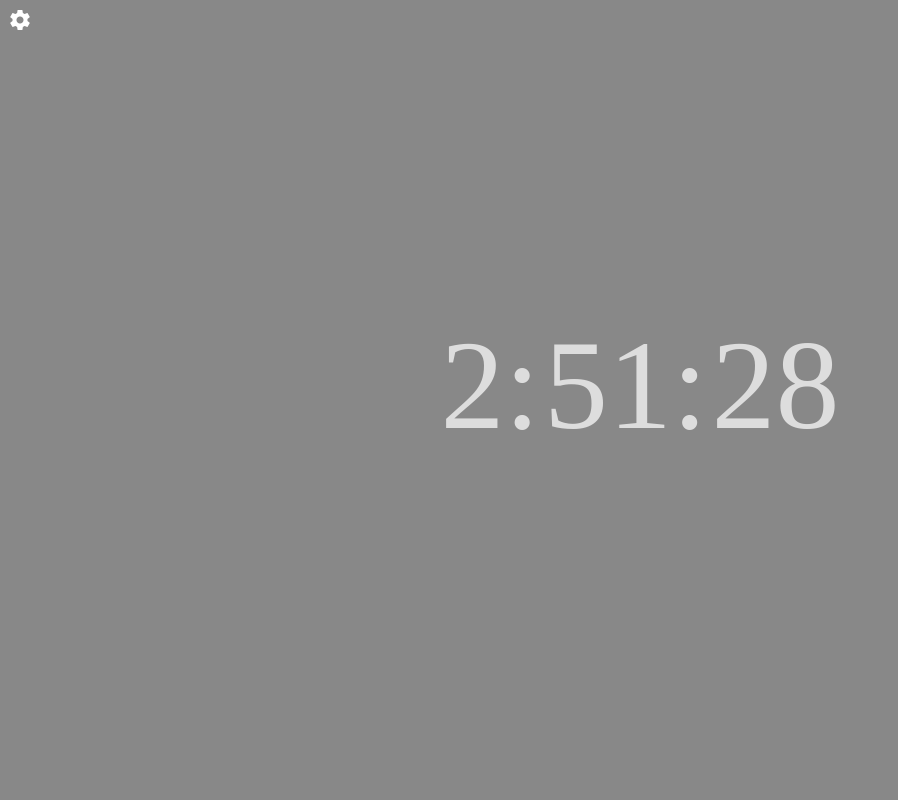
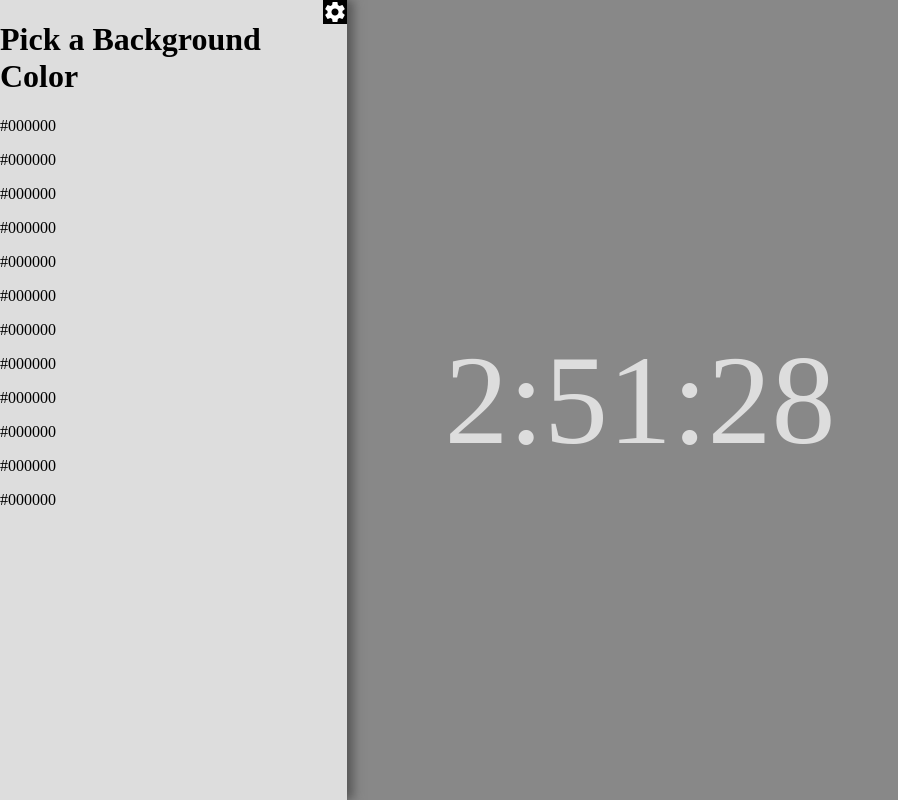
Before and after one commit to nelKorajkic/currently-inspired, a plain HTML site: page index.html in a window 1280 px wide. Shown: the whole page, without its empty margins (0-898 px from the left). Drawn offline with Linux system fonts and the light colour scheme.

Commit message:
did formatting on the time and set up the sidebar. FINALLY got it centered nicely

```diff
--- a/index.html
+++ b/index.html
@@ -3,11 +3,50 @@
   <head>
     <link href="stylesheet.css" rel="stylesheet"/>
   </head>
-  <body id="bg"> <img src="ic_settings_white_24dp_1x.png"/>
+  <body id="bg"> <img id="imgBtn" src="ic_settings_white_24dp_1x.png"/>
+    <div class="sidebar"><img id="closeBtn" src="ic_settings_white_24dp_1x.png"/>
+      <h1>Pick a Background Color</h1>
+      <div class="colorContainer">
+        <div class="color1">
+          <p>#000000</p>
+        </div>
+        <div class="color2">
+          <p>#000000</p>
+        </div>
+        <div class="color3">
+          <p>#000000</p>
+        </div>
+        <div class="color4">
+          <p>#000000</p>
+        </div>
+        <div class="color5">
+          <p>#000000</p>
+        </div>
+        <div class="color6">
+          <p>#000000</p>
+        </div>
+        <div class="color7">
+          <p>#000000</p>
+        </div>
+        <div class="color8">
+          <p>#000000</p>
+        </div>
+        <div class="color9">
+          <p>#000000</p>
+        </div>
+        <div class="color10">
+          <p>#000000</p>
+        </div>
+        <div class="color11">
+          <p>#000000</p>
+        </div>
+        <div class="color12">
+          <p>#000000</p>
+        </div>
+      </div>
+    </div>
     <div class="timeContainer">
-      <p id="hourDisplay">hours</p>
-      <p id="minuteDisplay">minutes</p>
-      <p id="secondDisplay">seconds</p>
+      <p id="time">00:00:00</p>
     </div>
     <script src="scripts/functions.js" rel="text/Javascript"></script>
   </body>
--- a/scripts/functions.js
+++ b/scripts/functions.js
@@ -6,9 +6,13 @@ function timecheck() {
   console.log(minute);
   var second = date.getSeconds();
   console.log(second);
-  document.getElementById("hourDisplay").innerHTML = hour + ":";
-  document.getElementById("minuteDisplay").innerHTML = minute + ":";
-  document.getElementById("secondDisplay").innerHTML = second;
+  if (minute<10){
+    minute = "0" +minute;
+  }
+  if (second<10){
+    second = "0" +second;
+  }
+  document.getElementById("time").innerHTML = hour + ":"+minute + ":"+second;
 }
 var looper =setInterval(timecheck,1000);
 window.onload =timecheck;
--- a/stylesheet.sass
+++ b/stylesheet.sass
@@ -2,15 +2,30 @@ body
     background-color: #888
 
 .timeContainer
-  text-align: center
-  height: 90%
-  //margin: auto
-  //vertical-align: middle
+  top: 50%
+  left: 50%
+  transform: translate3d(-50%,-50%, 0)
+  position: absolute
 
-p
-  margin-top: 35vh
-  margin-bottom: auto
-  height: 60%
+.timeContainer p
+  //display: inline-block
   font-size: 8em
   color: #DDDDDD
-  display: inline-block
+.sidebar
+  box-shadow: 6px 0px 10px #555555
+  //display: none
+  height: 100vh
+  background-color: #DDDDDD
+  position: fixed
+  top: 0
+  left: 0
+.sidebar img
+  float: right
+  background-color: #000000
+
+#imgbtn
+  transition: transform 1s ease-in-out
+  //background-color: black
+  &:hover
+    //background-color: red
+    transform: rotate(360deg)
```
Also changed, not shown: stylesheet.css, stylesheet.min.css, 1 other file.
